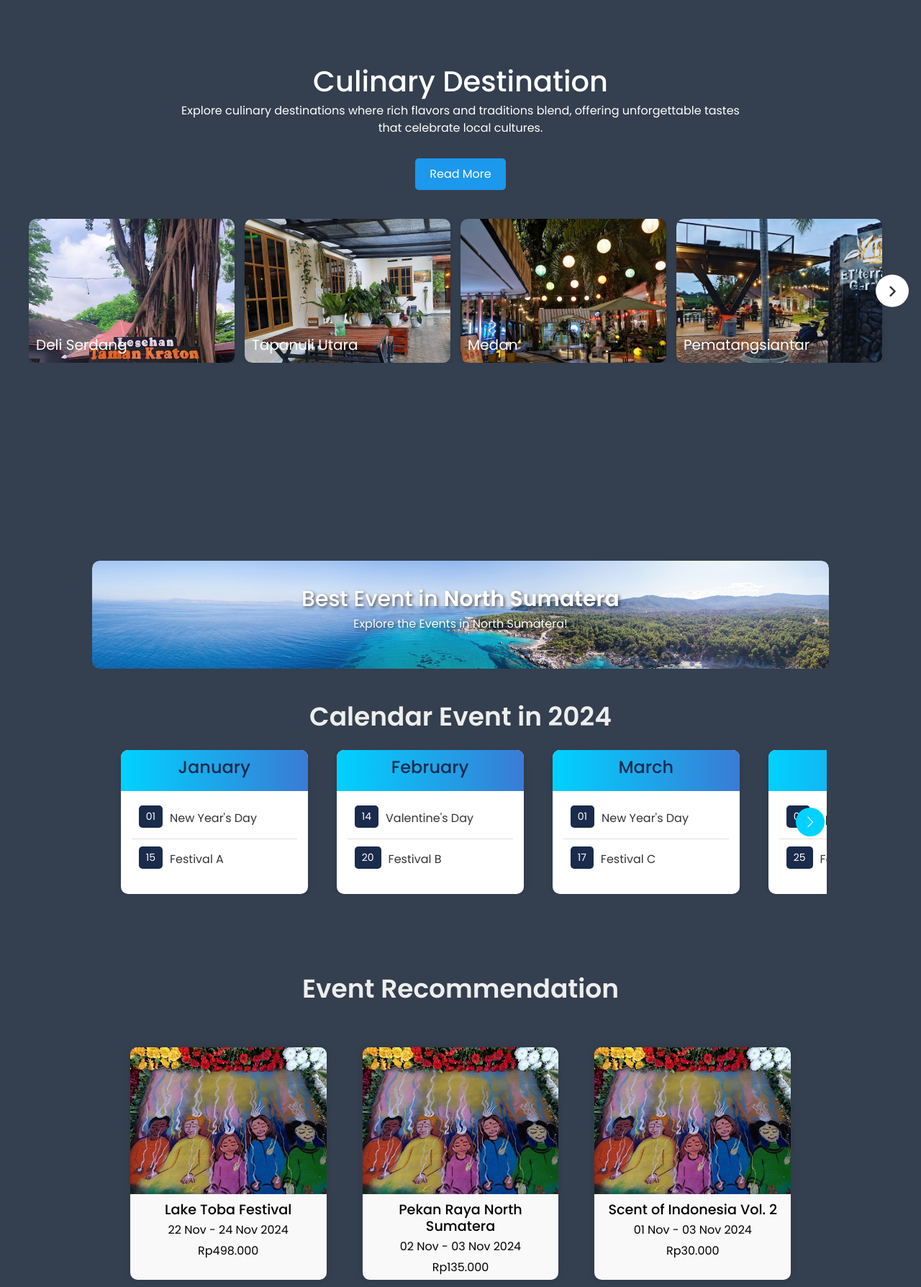
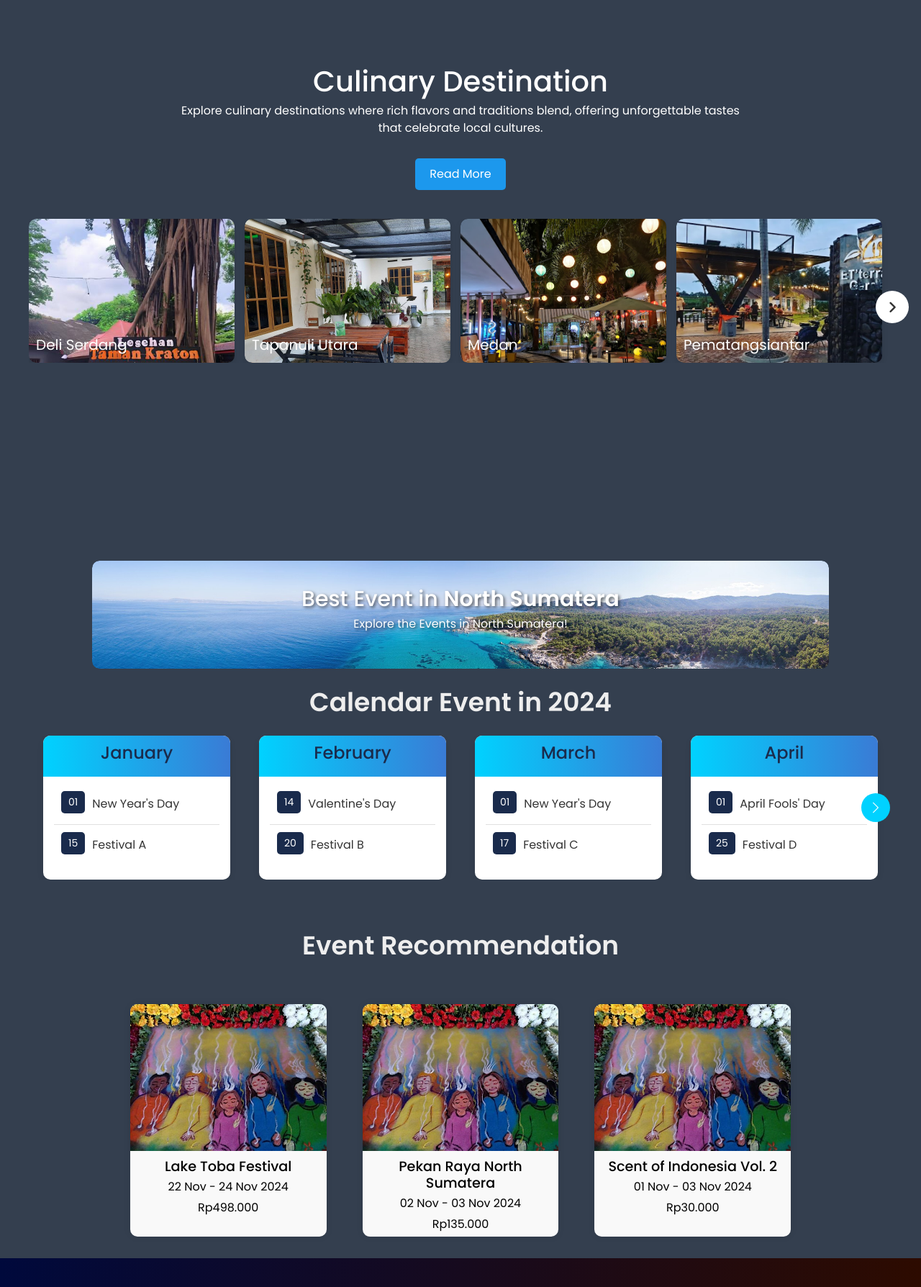
Before and after one commit to feliceyovita/Kelompok-3.5, a PHP site: page / in a window 1280 px wide. Shown: the part 3011-4799 px from the top of the page at 72% size. Run offline with PHP 8.4, Linux system fonts and the light colour scheme; data comes from the database, SQL or seed files in the repository.

Commit message:
perbaiki biar slider calender ga terpotong

```diff
--- a/css/style.css
+++ b/css/style.css
@@ -201,7 +201,6 @@ li {
     text-align: center;
     line-height: 46px;
     border-radius: 50%;
-    transform: translateY(-50%);
     color: #333;
     z-index: 10;
 }
@@ -1253,22 +1252,17 @@ form.sign-in-form {
     margin-bottom: 25px;
 }
 
-/* Calendar Container */
 .calendar-container {
     display: flex;
     justify-content: center;
     align-items: center;
-    margin: 20px auto;
-    overflow: hidden;
     position: relative;
     max-width: 100%;
-    padding-left: 17px;
-}
-
-.event-calendar {
-    max-width: 82.7%;
-    margin: 0 20px;
-    padding: 20px;
+    width: calc((260px + 40px) * 4);
+    /* Sesuaikan dengan ukuran card dan gap */
+    overflow: hidden;
+    padding-left: 0;
+    /* Hapus padding kiri untuk menghindari potongan */
 }
 
 .slider-calendar {
```
